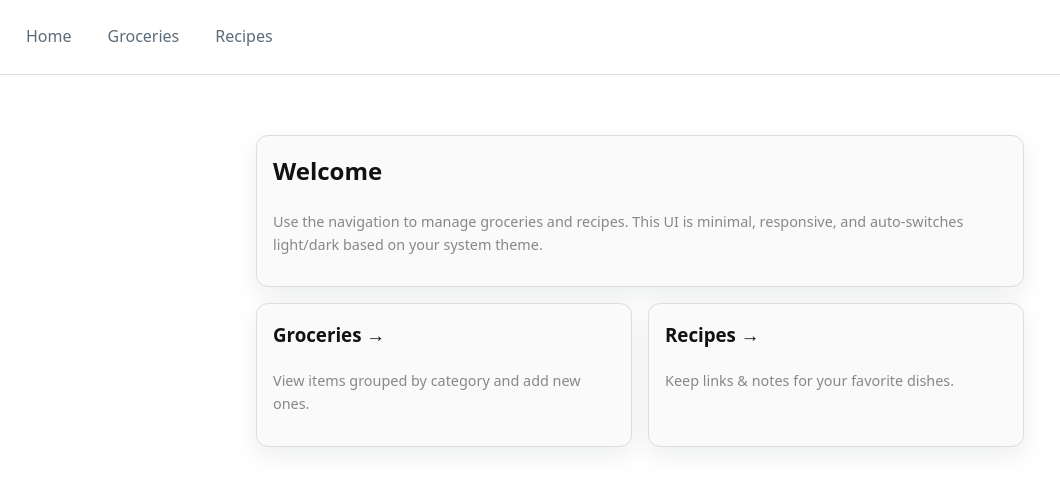
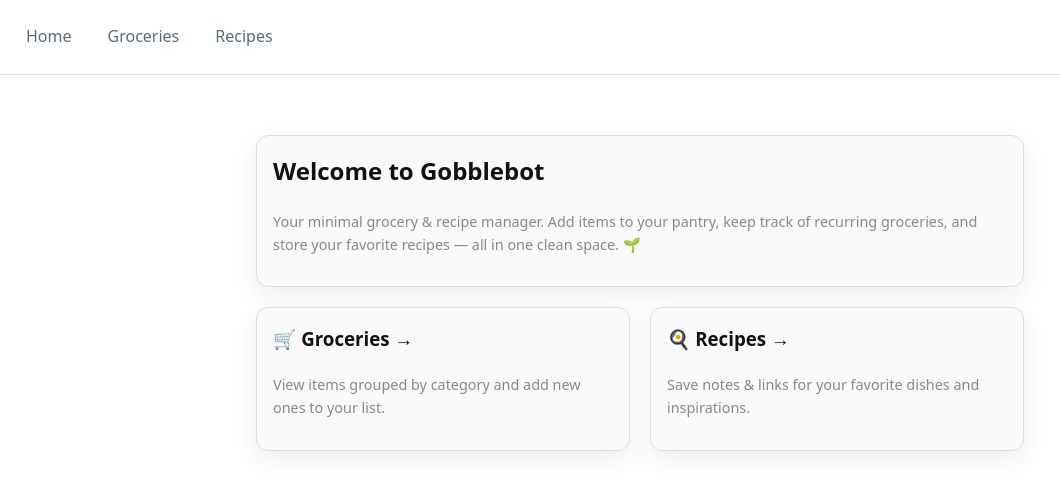
Before and after one commit to densi00/gobblebot, a Next.js app: page / in a window 1280 px wide. Shown: the top 492 px of the page, without its empty margins (0-1060 px from the left). Built offline with nearby package versions, Linux system fonts and the light colour scheme.

Commit message:
Adding aesthetic theme

```diff
--- a/pages/index.js
+++ b/pages/index.js
@@ -3,28 +3,30 @@ import Layout from "../components/Layout";
 export default function Home() {
   return (
     <Layout>
-      <div className="grid" style={{ gap: 16 }}>
+      <div className="grid" style={{ gap: 20 }}>
+        {/* Intro card */}
         <section className="card">
-          <h2 style={{ marginTop: 0 }}>Welcome</h2>
+          <h2 style={{ marginTop: 0 }}>Welcome to Gobblebot</h2>
           <p className="helper">
-            Use the navigation to manage groceries and recipes.
-            This UI is minimal, responsive, and auto-switches
-            light/dark based on your system theme.
+            Your minimal grocery & recipe manager. Add items to your pantry, keep
+            track of recurring groceries, and store your favorite recipes — all in
+            one clean space. 🌱
           </p>
         </section>
 
+        {/* Navigation cards */}
         <section
           className="grid"
-          style={{ gridTemplateColumns: "1fr 1fr", gap: 16 }}
+          style={{ gridTemplateColumns: "1fr 1fr", gap: 20 }}
         >
           <a
             className="card"
             href="/groceries"
             style={{ textDecoration: "none", color: "inherit" }}
           >
-            <h3 style={{ marginTop: 0 }}>Groceries →</h3>
+            <h3 style={{ marginTop: 0 }}>🛒 Groceries →</h3>
             <p className="helper">
-              View items grouped by category and add new ones.
+              View items grouped by category and add new ones to your list.
             </p>
           </a>
 
@@ -33,9 +35,9 @@ export default function Home() {
             href="/recipes"
             style={{ textDecoration: "none", color: "inherit" }}
           >
-            <h3 style={{ marginTop: 0 }}>Recipes →</h3>
+            <h3 style={{ marginTop: 0 }}>🍳 Recipes →</h3>
             <p className="helper">
-              Keep links & notes for your favorite dishes.
+              Save notes & links for your favorite dishes and inspirations.
             </p>
           </a>
         </section>
```
Also changed, not shown: pages/groceries.js (+17 -11 lines), pages/recipes.js (+17 -11 lines).
